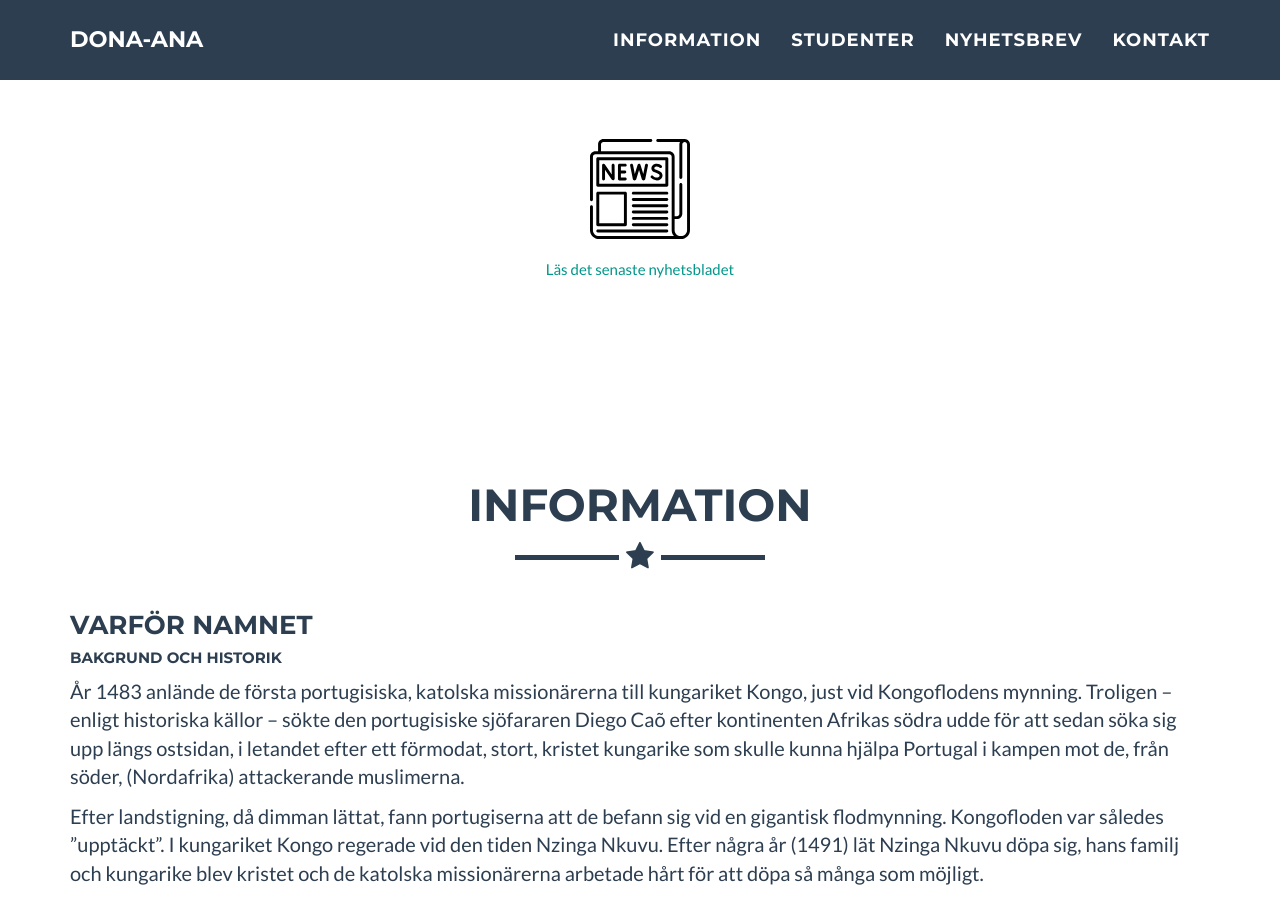
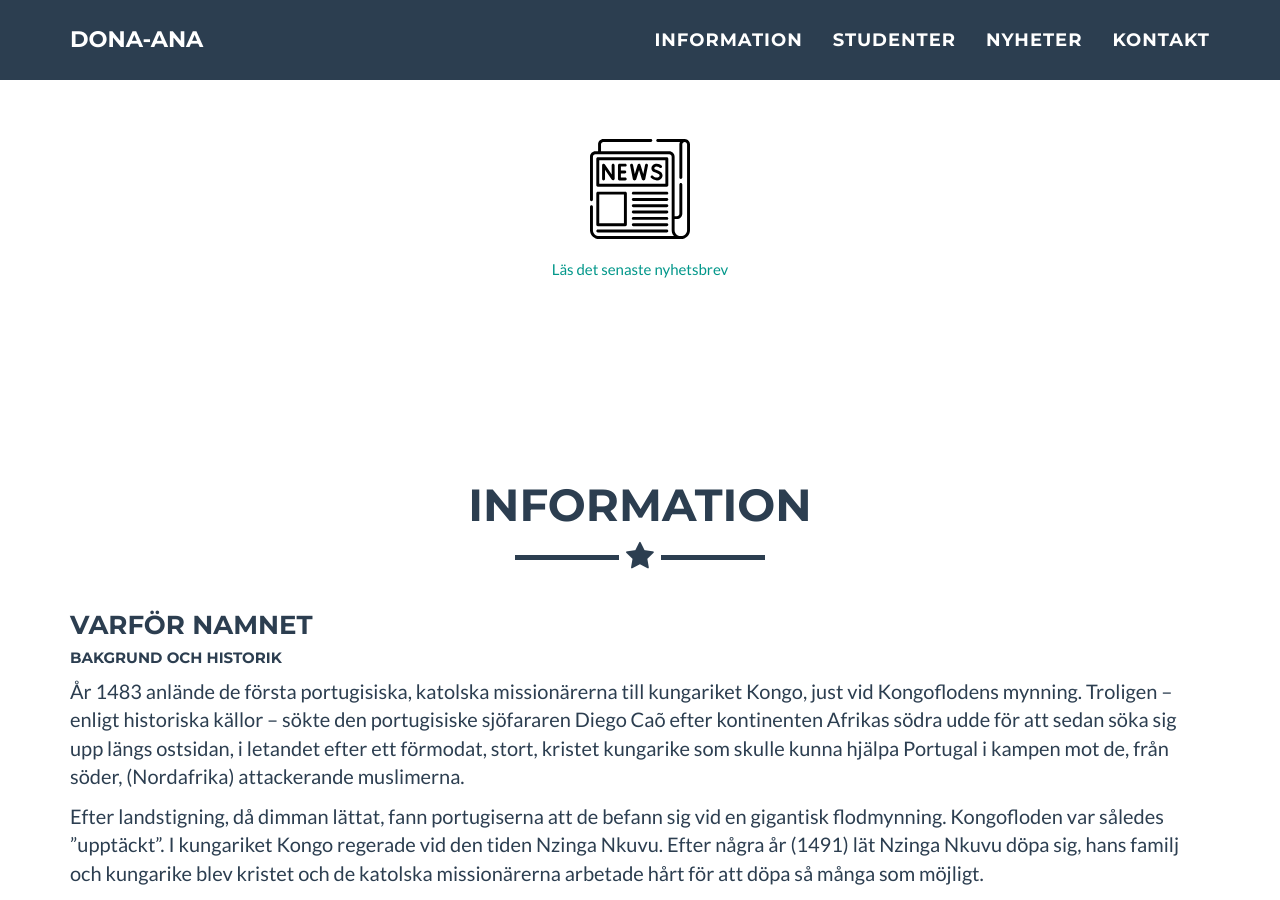
Before and after one commit to spgarn/Dona-ana2, a Jekyll site: the page built from index.html, in a window 1280 px wide and 900 px high, scrolled down 846 px. Built offline with Jekyll 4.4.1, drawn with Linux system fonts in a browser that asks for light colours.

Commit message:
changed names

```diff
--- a/_includes/header.html
+++ b/_includes/header.html
@@ -20,7 +20,7 @@
                         <hr class="star-primary">
                         <span class="skills">{{ site.skills }}</span>
                     </div>
-                    <div style="padding-top: 100px;"><a id="news_letter"  target="_blank"><img style="height:100px;" src="../newspaper.svg"/>Läs det senaste nyhetsbladet</a></div>
+                    <div style="padding-top: 100px;"><a id="news_letter"  target="_blank"><img style="height:100px;" src="../newspaper.svg"/>Läs det senaste nyhetsbrev</a></div>
                 </div>
             </div>
         </div>
--- a/_includes/nav.html
+++ b/_includes/nav.html
@@ -27,7 +27,7 @@
                     <a href="#portfolio">Studenter</a>
                 </li>
                 <li class="page-scroll">
-                    <a href="#news">Nyhetsbrev</a>
+                    <a href="#news">Nyheter</a>
                 </li>
                 <li class="page-scroll">
                     <a href="#contact">Kontakt</a>
```
